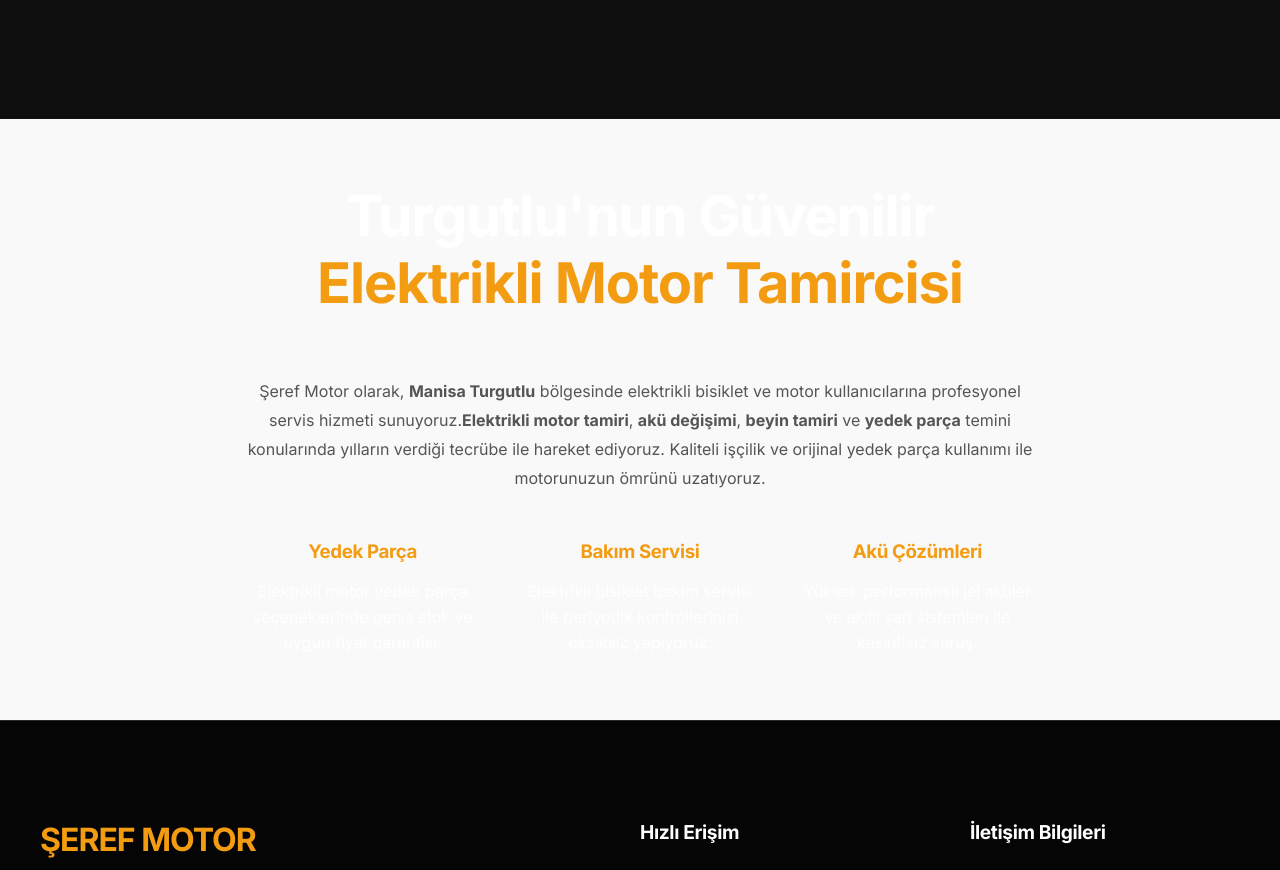
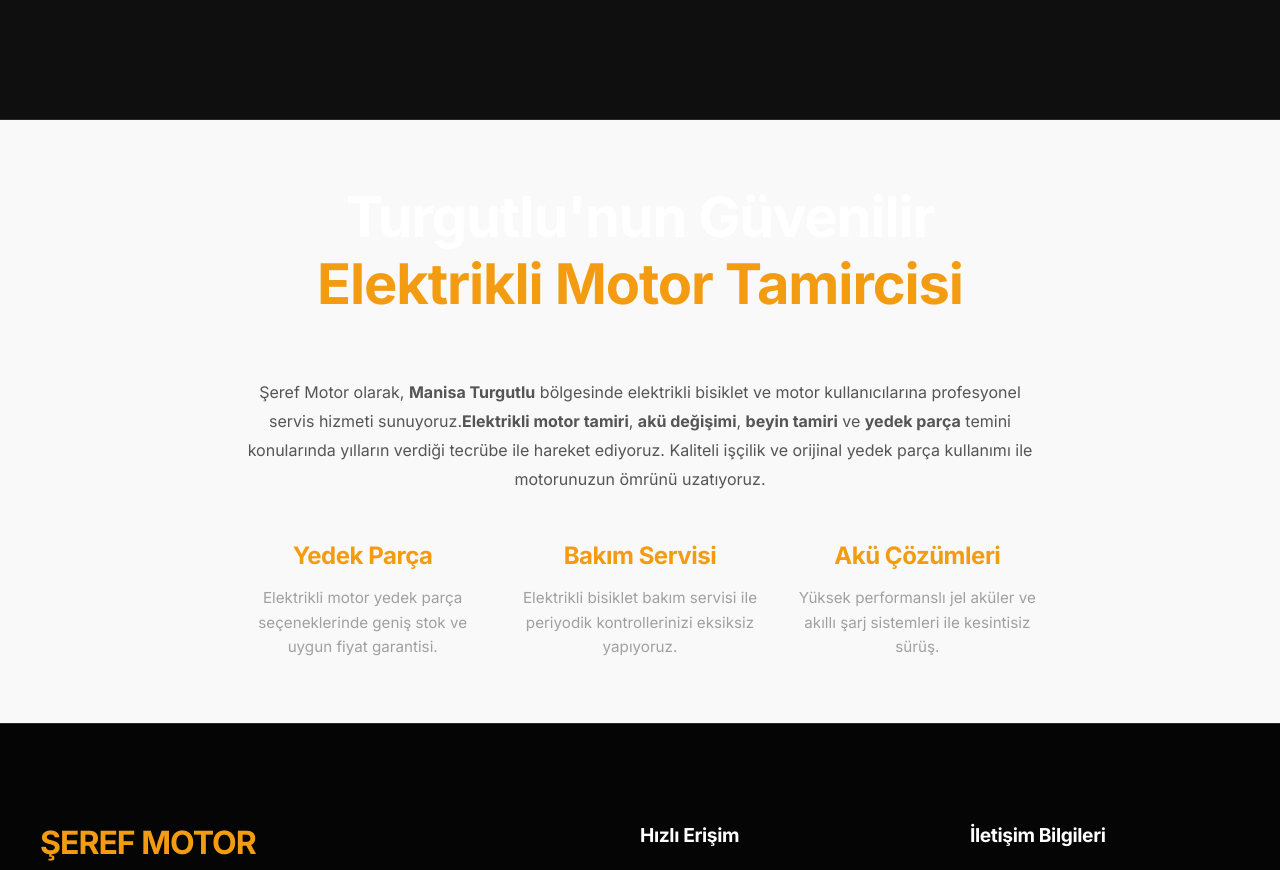
Before and after one commit to husyn0101/seref-motor-site, a React (Vite) app: page / in a window 1280 px wide. Shown: the part 1527-2397 px from the top of the page. Built offline with nearby package versions, Linux system fonts and the light colour scheme.

Commit message:
UI: Consolidate design system and fix theme inconsistencies

```diff
--- a/src/App.tsx
+++ b/src/App.tsx
@@ -421,8 +421,8 @@ const AboutPage = () => {
     <div className="page-wrapper">
       <div className="page-header">
         <div className="container">
-          <h1 className="section-title no-margin" style={{ fontSize: '2.5rem' }}>Şeref Motor <span>Kurumsal Kimliğimiz</span></h1>
-          <p style={{ marginTop: '1rem', color: '#eee' }}>Turgutlu'da güvenin ve tecrübenin adresi.</p>
+          <h1 className="section-title no-margin page-title-main">Şeref Motor <span>Kurumsal Kimliğimiz</span></h1>
+          <p className="page-header-desc">Turgutlu'da güvenin ve tecrübenin adresi.</p>
         </div>
       </div>
       <section className="about-page-content">
--- a/src/styles/App.css
+++ b/src/styles/App.css
@@ -494,3 +494,114 @@ footer { background: #050505; padding: 100px 0 40px; border-top: 1px solid var(-
   .services-intro p { font-size: 1.2rem; }
   .services-intro { padding: 30px 20px; }
 }
+
+/* Theme Integration & UI Fixes */
+
+.hero-h2 {
+  font-size: 1.5rem;
+  font-weight: 500;
+  margin-bottom: 1.5rem;
+  color: var(--text-muted);
+}
+
+.seo-content-section {
+  padding: 80px 0;
+  background: var(--bg);
+  border-top: 1px solid var(--border);
+}
+
+.seo-content-wrapper {
+  max-width: 800px;
+  margin: 0 auto;
+  text-align: center;
+}
+
+.seo-description {
+  line-height: 1.8;
+  color: var(--text-muted);
+  margin-bottom: 2rem;
+}
+
+.seo-description strong {
+  color: var(--text);
+}
+
+.seo-features-grid {
+  display: grid;
+  grid-template-columns: repeat(auto-fit, minmax(200px, 1fr));
+  gap: 2rem;
+  margin-top: 3rem;
+}
+
+.seo-feature h3 {
+  color: var(--primary);
+  margin-bottom: 1rem;
+}
+
+.seo-feature p {
+  color: var(--text-muted);
+}
+
+.page-header h1 {
+  font-size: clamp(2rem, 5vw, 2.5rem);
+}
+
+.page-header-subtitle {
+  margin-top: 1rem;
+  color: var(--text-muted);
+  font-size: 1.1rem;
+}
+
+/* Global Section Styles */
+.seo-content-section {
+  background: var(--bg);
+  border-top: 1px solid var(--border);
+  padding: clamp(60px, 10vw, 100px) 0;
+}
+
+.seo-content-wrapper {
+  max-width: 800px;
+  margin: 0 auto;
+  text-align: center;
+}
+
+.seo-content-wrapper p {
+  line-height: 1.8;
+  color: var(--text-muted);
+  margin-bottom: 2rem;
+  font-size: 1.1rem;
+}
+
+.seo-content-wrapper strong {
+  color: var(--text);
+}
+
+.seo-features-grid {
+  display: grid;
+  grid-template-columns: repeat(auto-fit, minmax(200px, 1fr));
+  gap: 2rem;
+  margin-top: 3rem;
+}
+
+.seo-feature h3 {
+  color: var(--primary);
+  margin-bottom: 1rem;
+  font-size: 1.5rem;
+}
+
+.seo-feature p {
+  font-size: 0.95rem;
+  color: var(--text-muted);
+}
+
+/* Page Headers Fix */
+.page-title-main {
+  font-size: clamp(2rem, 5vw, 2.5rem);
+  margin-bottom: 0;
+}
+
+.page-header-desc {
+  margin-top: 1rem;
+  color: var(--text-muted);
+  font-size: 1.1rem;
+}
```
